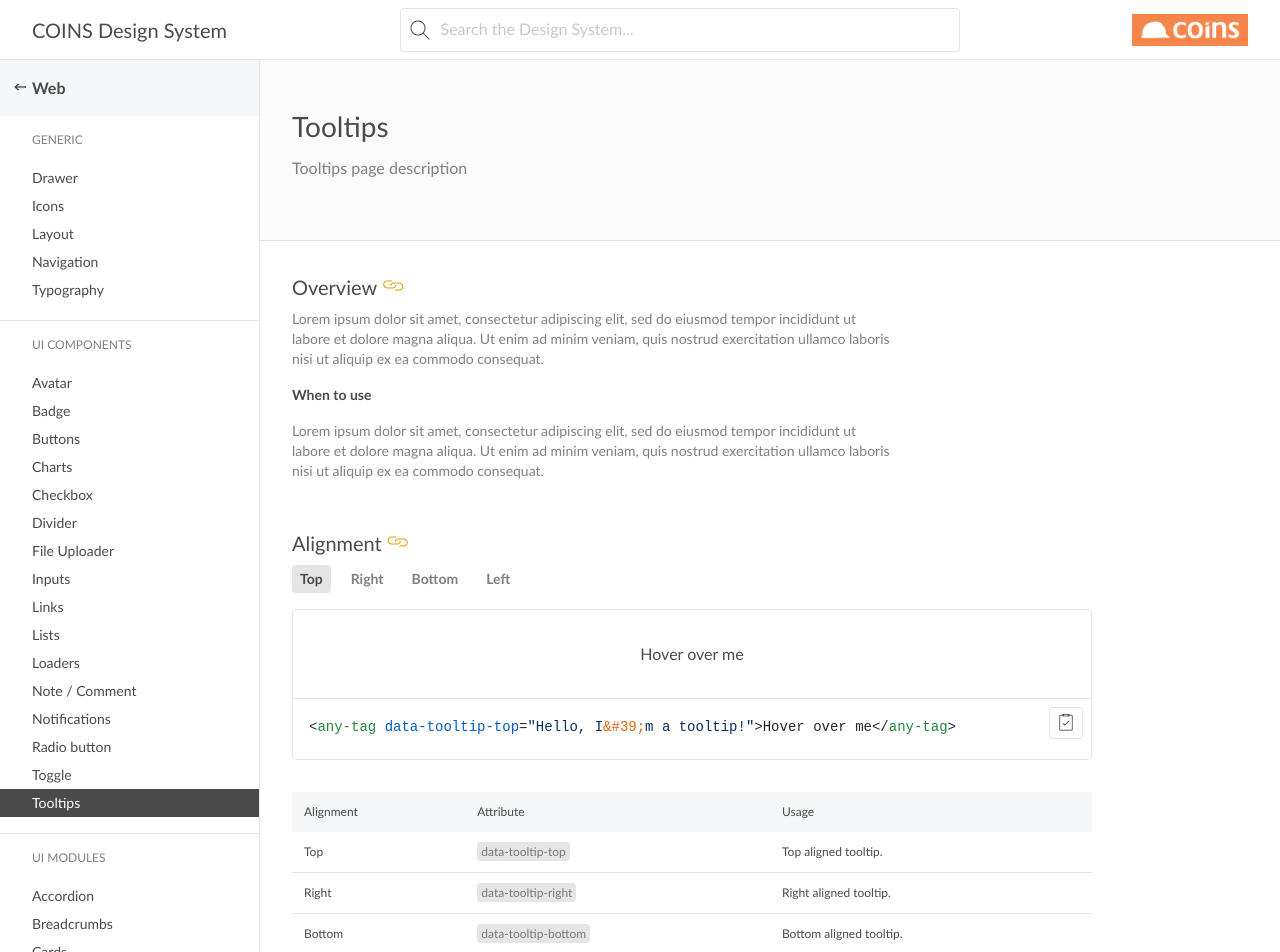
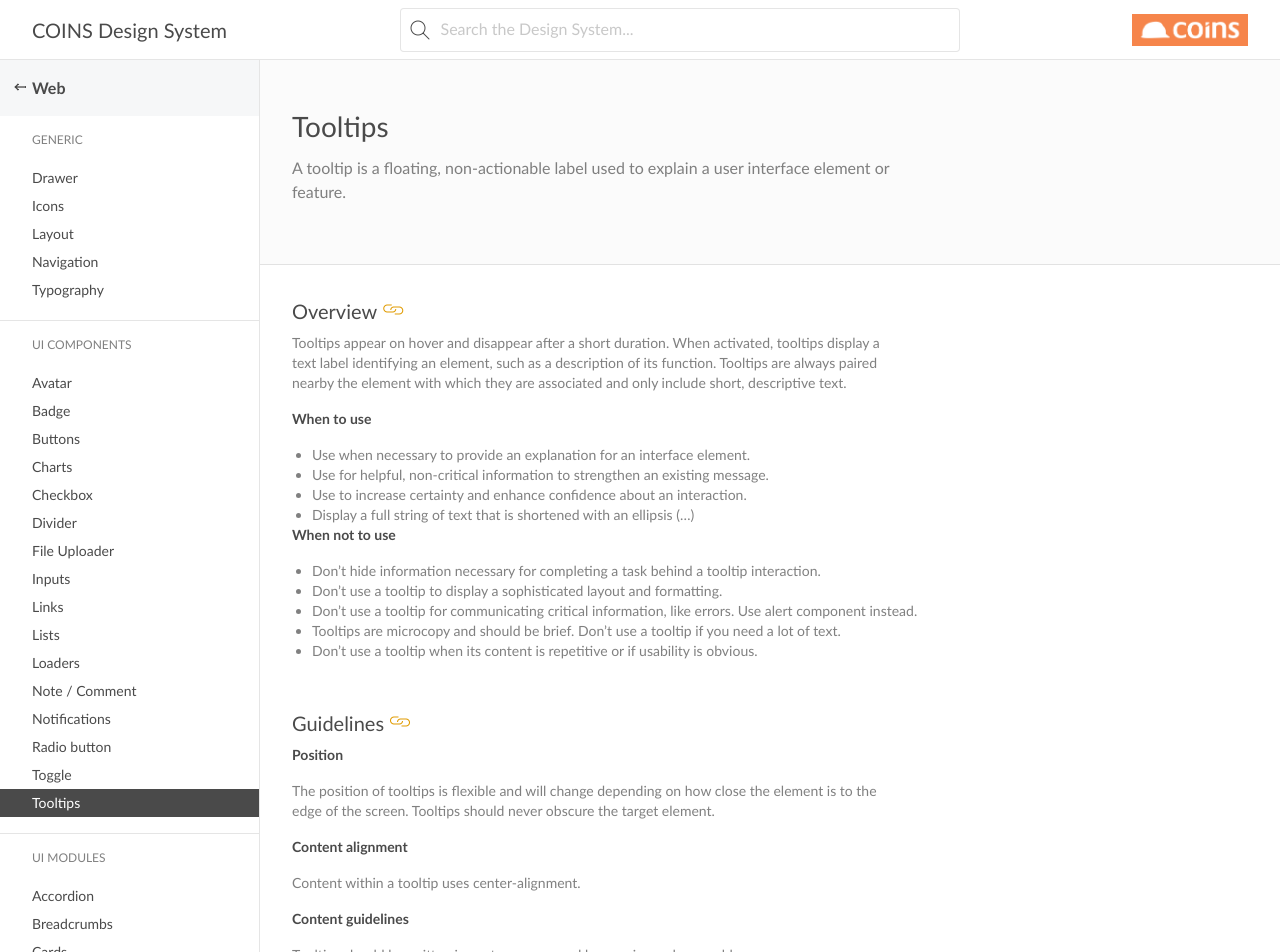
Before and after one commit to COINS-Naz/coins-design-system, a Jekyll site: the page built from _posts/web/ui-components/2021-04-22-tooltip.md, in a window 1280 px wide and 1400 px high. Shown: the top 952 px of the window. Built offline with Jekyll 4.4.1, drawn with Linux system fonts in a browser that asks for light colours; nearby versions of some CDN libraries; some web fonts are replaced; some of the changed text lies outside the part shown.

Commit message:
Update 2021-04-22-tooltip.md
Tooltip text and do&do not added

```diff
--- a/_posts/web/ui-components/2021-04-22-tooltip.md
+++ b/_posts/web/ui-components/2021-04-22-tooltip.md
@@ -3,17 +3,56 @@ layout: post
 category: "Web"
 tag: "UI Components"
 title: Tooltips
-subtitle: "Tooltips page description"
+subtitle: "A tooltip is a floating, non-actionable label used to explain a user interface element or feature."
 permalink: /web/tooltips/
 ---
 
 ## Overview
 
-Lorem ipsum dolor sit amet, consectetur adipiscing elit, sed do eiusmod tempor incididunt ut labore et dolore magna aliqua. Ut enim ad minim veniam, quis nostrud exercitation ullamco laboris nisi ut aliquip ex ea commodo consequat.
+Tooltips appear on hover and disappear after a short duration. When activated, tooltips display a text label identifying an element, such as a description of its function. Tooltips are always paired nearby the element with which they are associated and only include short, descriptive text.
 
 ### When to use
 
-Lorem ipsum dolor sit amet, consectetur adipiscing elit, sed do eiusmod tempor incididunt ut labore et dolore magna aliqua. Ut enim ad minim veniam, quis nostrud exercitation ullamco laboris nisi ut aliquip ex ea commodo consequat.
+- Use when necessary to provide an explanation for an interface element.
+- Use for helpful, non-critical information to strengthen an existing message.
+- Use to increase certainty and enhance confidence about an interaction.
+- Display a full string of text that is shortened with an ellipsis (…)
+
+### When not to use
+
+- Don’t hide information necessary for completing a task behind a tooltip interaction.
+- Don’t use a tooltip to display a sophisticated layout and formatting.
+- Don’t use a tooltip for communicating critical information, like errors. Use alert component instead.
+- Tooltips are microcopy and should be brief. Don't use a tooltip if you need a lot of text.
+- Don’t use a tooltip when its content is repetitive or if usability is obvious.
+
+## Guidelines
+
+### Position
+The position of tooltips is flexible and will change depending on how close the element is to the edge of the screen. Tooltips should never obscure the target element.
+
+### Content alignment
+Content within a tooltip uses center-alignment.
+
+### Content guidelines
+Tooltips should be written in sentence case and be concise and scannable.
+
+### Interaction
+The tip is shown on mouse enter, and is hidden on mouse leave.
+
+{% include do-dont.html
+  do-img="Guidelines_Tooltip_Text_Do.png"
+  do-text="Write your tooltips to be concise and scannable."
+  dont-img="Guidelines_Tooltip_Text_Do_Not.png"
+  dont-text="Do not use a lot of text in a tooltip."
+%}
+
+{% include do-dont.html
+  do-img="Guidelines_Tooltip_Case_Do.png"
+  do-text="Tooltips should be written in sentence case."
+  dont-img="Guidelines_Tooltip_Case_Do_Not.png"
+  dont-text="Do not use ALL CAPS or Title Case for tooltips."
+%}
 
 ## Alignment
 
```
